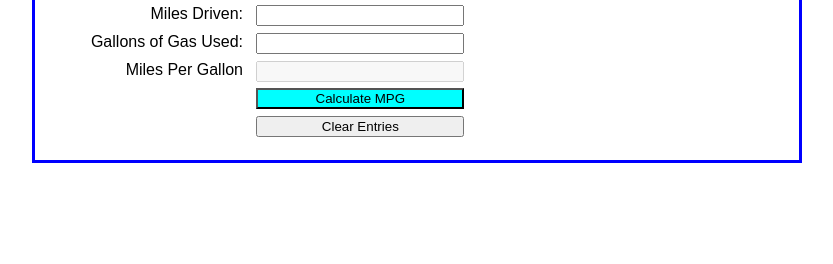
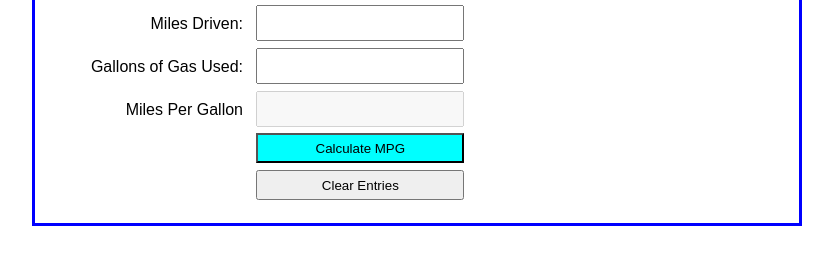
Before and after one commit to trangtruongus/CPW115-MPGCalculator, a website: page index.html in a window 1280 px wide. Shown: the part 64-328 px from the top of the page, without its empty margins (223-1056 px from the left). Drawn offline with Linux system fonts and the light colour scheme.

Commit message:
edited some styling

```diff
--- a/css/mpgCalc.css
+++ b/css/mpgCalc.css
@@ -22,6 +22,7 @@ label {
 	float: left;
     width: 11em;
     text-align: right;
+    padding-top: 10px;
 }
 
 input {
@@ -38,16 +39,14 @@ span {
 
 #miles, #gallons, #mpg {
     width: 200px;
+    height: 30px;
 }
 
 #calculate, #clear {
     width: 208px ;
+    height: 30px;
 }
 
 #calculate {
     background-color: cyan;
 }
-
-.display-car {
-    display: block;
-}
```
